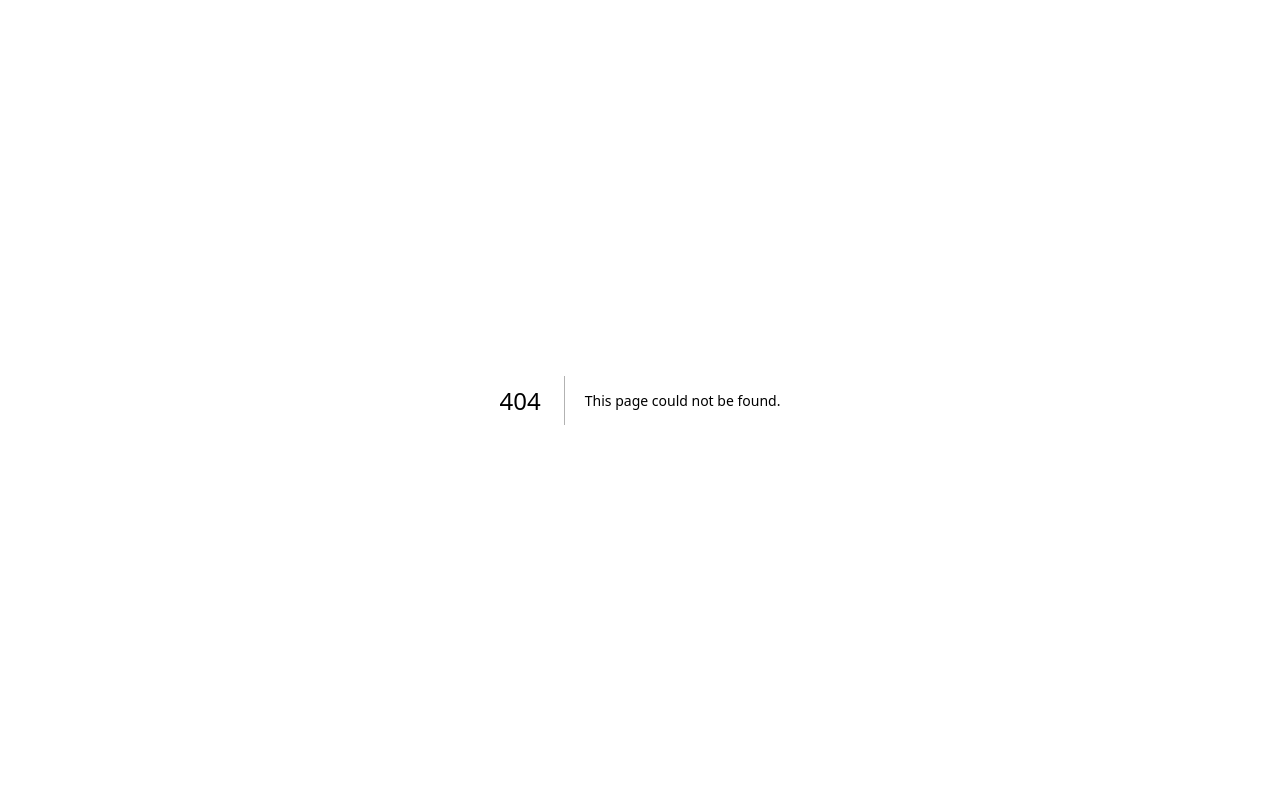
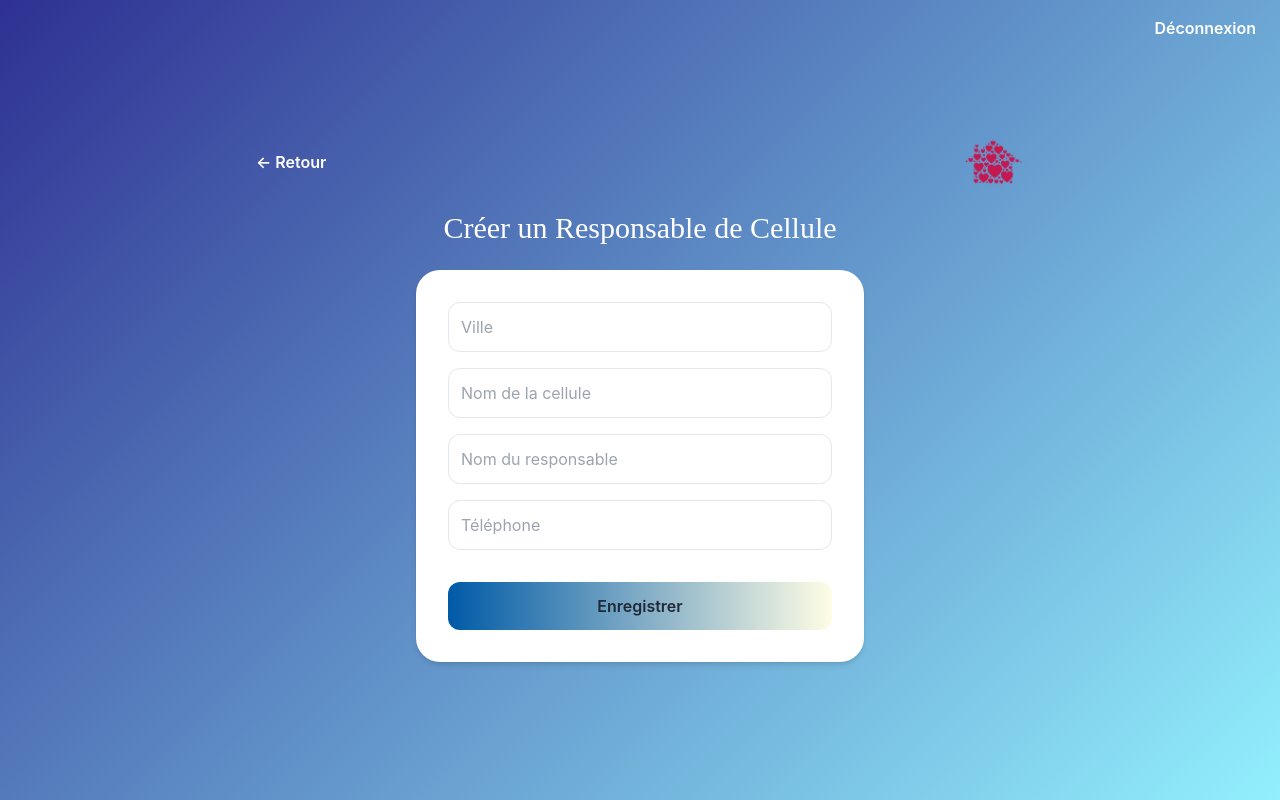
Before and after one commit to allanbavajee/soultrack, a Next.js app: page /admin/create-responsable-cellule in a window 1280 px wide. Before the commit this address had no page. Built offline with nearby package versions, Linux system fonts and the light colour scheme; no server answers.

Commit message:
Create create-responsable-cellule.js

```diff
--- /dev/null
+++ b/pages/admin/create-responsable-cellule.js
@@ -0,0 +1,123 @@
+//admin/create-responsable-cellule.js
+
+"use client";
+
+import { useState } from "react";
+import { useRouter } from "next/router";
+import Image from "next/image";
+import LogoutLink from "../../components/LogoutLink";
+import supabase from "../../lib/supabaseClient"; // ✅ import par défaut
+
+export default function CreateResponsableCellule() {
+  const router = useRouter();
+  const [ville, setVille] = useState("");
+  const [cellule, setCellule] = useState("");
+  const [responsable, setResponsable] = useState("");
+  const [telephone, setTelephone] = useState("");
+  const [telephoneResponsable, setTelephoneResponsable] = useState("");
+
+  const handleSubmit = async (e) => {
+    e.preventDefault();
+
+    if (!ville || !cellule || !responsable || !telephone) {
+      alert("Merci de remplir tous les champs requis.");
+      return;
+    }
+
+    try {
+      const { data, error } = await supabase
+        .from("cellules")
+        .insert([
+          {
+            ville,
+            cellule,
+            responsable,
+            telephone,
+            telephone_responsable: telephoneResponsable,
+          },
+        ]);
+
+      if (error) throw error;
+
+      alert("✅ Responsable de cellule enregistré avec succès !");
+      router.push("/administrateur");
+    } catch (err) {
+      console.error(err);
+      alert("❌ Erreur : " + err.message);
+    }
+  };
+
+  return (
+    <div
+      className="min-h-screen flex flex-col items-center justify-center p-6"
+      style={{
+        background: "linear-gradient(135deg, #2E3192 0%, #92EFFD 100%)",
+      }}
+    >
+      {/* 🔹 En-tête */}
+      <div className="w-full max-w-3xl flex justify-between items-center mb-6">
+        <button
+          onClick={() => router.back()}
+          className="text-white font-semibold hover:text-gray-200"
+        >
+          ← Retour
+        </button>
+
+        <div className="flex items-center gap-4">
+          <Image src="/logo.png" alt="SoulTrack Logo" width={60} height={60} />
+          <LogoutLink />
+        </div>
+      </div>
+
+      {/* 🔹 Titre */}
+      <h1 className="text-3xl text-white font-handwriting mb-6 text-center">
+        Créer un Responsable de Cellule
+      </h1>
+
+      {/* 🔹 Formulaire */}
+      <form
+        onSubmit={handleSubmit}
+        className="bg-white rounded-3xl shadow-md p-8 w-full max-w-md flex flex-col gap-4"
+      >
+        <input
+          type="text"
+          placeholder="Ville"
+          value={ville}
+          onChange={(e) => setVille(e.target.value)}
+          className="border p-3 rounded-xl"
+          required
+        />
+        <input
+          type="text"
+          placeholder="Nom de la cellule"
+          value={cellule}
+          onChange={(e) => setCellule(e.target.value)}
+          className="border p-3 rounded-xl"
+          required
+        />
+        <input
+          type="text"
+          placeholder="Nom du responsable"
+          value={responsable}
+          onChange={(e) => setResponsable(e.target.value)}
+          className="border p-3 rounded-xl"
+          required
+        />
+        <input
+          type="tel"
+          placeholder="Téléphone"
+          value={telephone}
+          onChange={(e) => setTelephone(e.target.value)}
+          className="border p-3 rounded-xl"
+          required
+        />
+        <button
+          type="submit"
+          className="bg-gradient-to-r from-[#005AA7] to-[#FFFDE4] text-gray-800 font-semibold rounded-xl py-3 mt-4 hover:opacity-90 transition"
+        >
+          Enregistrer
+        </button>
+      </form>
+    </div>
+  );
+}
```
